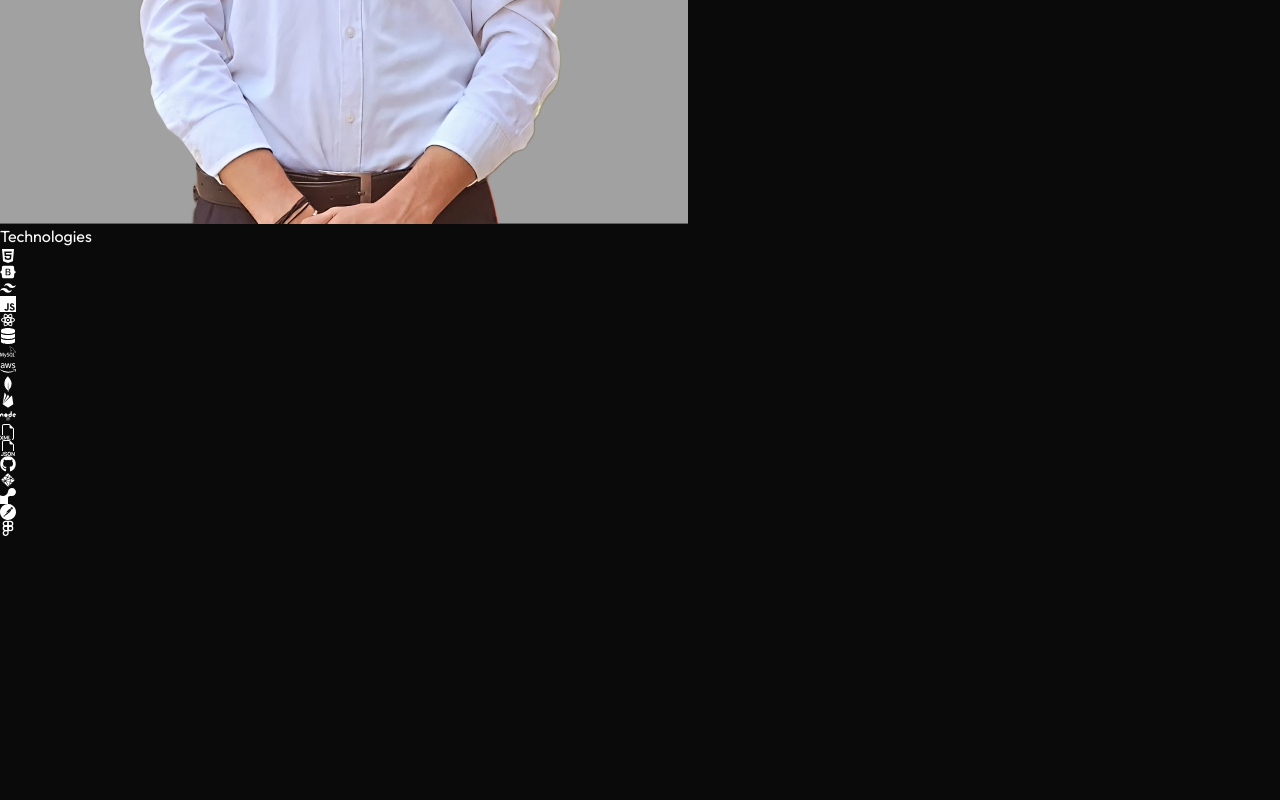
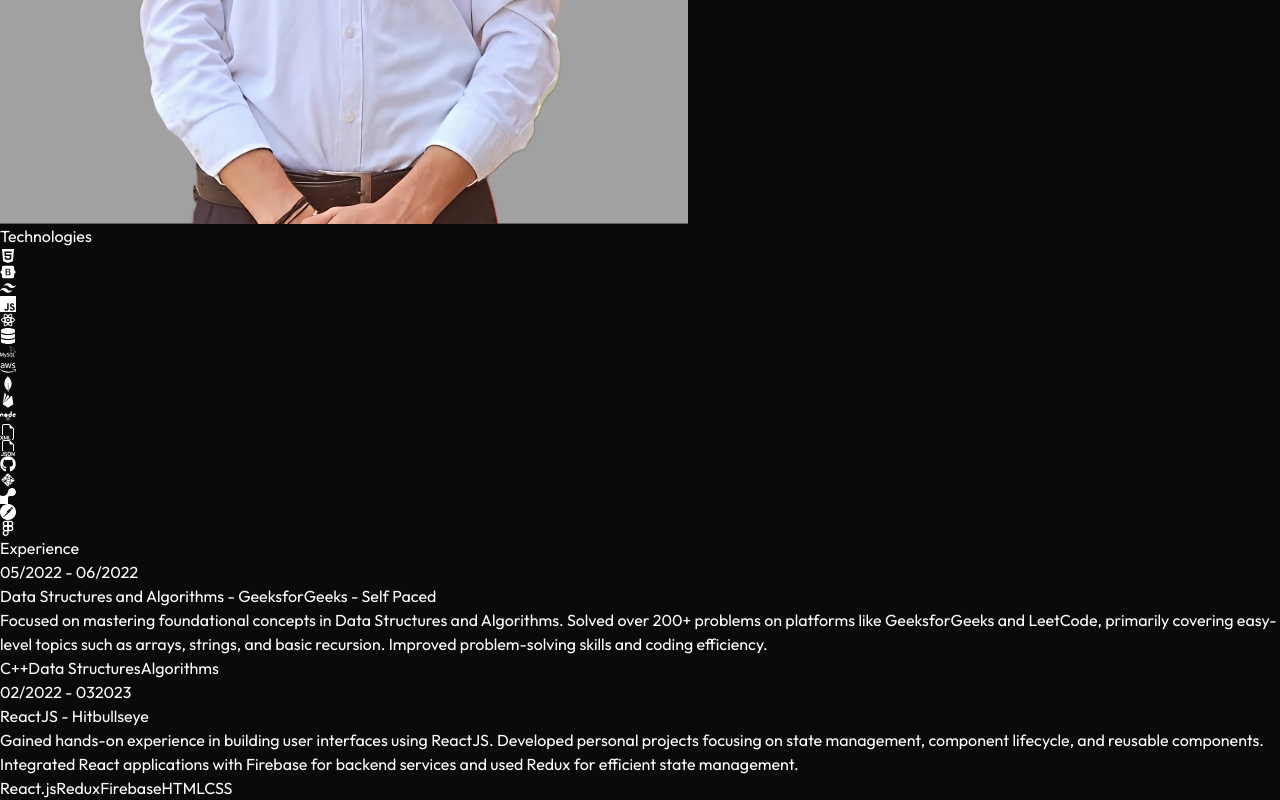
Before and after one commit to priyanshuuranjan/MyPortfolio, a React (Vite) app: page / in a window 1280 px wide. Shown: the part 729-1529 px from the top of the page. Before the commit the page ends 1265 px from the top, so only its background shows below. Built offline with nearby package versions, Linux system fonts and the light colour scheme.

Commit message:
Training

```diff
--- a/src/App.jsx
+++ b/src/App.jsx
@@ -1,6 +1,7 @@
 import Hero from "./Components/Pages/Hero";
 import Navbar from "./Components/Pages/Navbar";
 import Technologies from "./Components/Pages/Technologies";
+import Training from "./Components/Pages/Training";
 
 function App() {
   return (
@@ -14,6 +15,7 @@ function App() {
         <Navbar />
         <Hero/>
         <Technologies/>
+        <Training/>
       </div>
     </>
   );
--- a/src/Components/Pages/Training.jsx
+++ b/src/Components/Pages/Training.jsx
@@ -0,0 +1,37 @@
+import { TRAINING } from "../../constants";
+
+const Training = () => {
+  return (
+    <div className="border-b border-neutral-900 pb-4">
+      <h2 className="my-20 text-center text-4xl">Experience</h2>
+      <div>
+        {TRAINING.map((training, index) => (
+          <div key={index} className="mb-8 flex flex-wrap lg:justify-center">
+            <div className="w-full lg:w-1/4">
+              <p className="mb-2 text-sm text-neutral-400">{training.year}</p>
+            </div>
+            <div className="w-full max-w-xl lg:w-3/4">
+              <h6 className="mb-2 font-semibold">
+                {training.role} -{" "}
+                <span className="text-sm text-purple-100">
+                  {training.company}
+                </span>
+              </h6>
+              <p className="mb-4 text-neutral-400">{training.description}</p>
+              {training.technologies.map((tech, index) => (
+                <span
+                  key={index}
+                  className="mr-2 mt-4 rounded bg-neutral-900 px-2 py-1 text-sm font-medium text-purple-500"
+                >
+                  {tech}
+                </span>
+              ))}
+            </div>
+          </div>
+        ))}
+      </div>
+    </div>
+  );
+};
+
+export default Training;
--- a/src/constants/index.js
+++ b/src/constants/index.js
@@ -1,76 +1,20 @@
-import project1 from "../assets/projects/project-1.jpg";
-import project2 from "../assets/projects/project-2.jpg";
-import project3 from "../assets/projects/project-3.jpg";
-import project4 from "../assets/projects/project-4.jpg";
-
 export const HERO_CONTENT = `I possess a passion for Full Stack development and a range of technical skills including expertise in the MERN stack, HTML, CSS, JavaScript, and React. My knowledge also extends to DBMS and Computer Networks. My creative and innovative personality, coupled with a strong passion for self-learning, makes me an asset to any project or team.`;
 
 export const ABOUT_TEXT = `I am a dedicated and versatile full stack developer with a passion for creating efficient and user-friendly web applications. With 5 years of professional experience, I have worked with a variety of technologies, including React, Next.js, Node.js, MySQL, PostgreSQL, and MongoDB. My journey in web development began with a deep curiosity for how things work, and it has evolved into a career where I continuously strive to learn and adapt to new challenges. I thrive in collaborative environments and enjoy solving complex problems to deliver high-quality solutions. Outside of coding, I enjoy staying active, exploring new technologies, and contributing to open-source projects.`;
 
-export const EXPERIENCES = [
+export const TRAINING = [
   {
-    year: "2023 - Present",
-    role: "Senior Full Stack Developer",
-    company: "Google Inc.",
-    description: `Led a team in developing and maintaining web applications using JavaScript, React.js, and Node.js. Implemented RESTful APIs and integrated with MongoDB databases. Collaborated with stakeholders to define project requirements and timelines.`,
-    technologies: ["Javascript", "React.js", "Next.js", "mongoDB"],
+    year: "05/2022 - 06/2022",
+    role: "Data Structures and Algorithms",
+    company: "GeeksforGeeks - Self Paced",
+    description: `Focused on mastering foundational concepts in Data Structures and Algorithms. Solved over 200+ problems on platforms like GeeksforGeeks and LeetCode, primarily covering easy-level topics such as arrays, strings, and basic recursion. Improved problem-solving skills and coding efficiency.`,
+    technologies: ["C++", "Data Structures", "Algorithms"],
   },
   {
-    year: "2022 - 2023",
-    role: "Frontend Developer",
-    company: "Adobe",
-    description: `Designed and developed user interfaces for web applications using Next.js and React. Worked closely with backend developers to integrate frontend components with Node.js APIs. Implemented responsive designs and optimized frontend performance.`,
-    technologies: ["HTML", "CSS", "Vue.js", "mySQL"],
-  },
-  {
-    year: "2021 - 2022",
-    role: "Full Stack Developer",
-    company: "Facebook",
-    description: `Developed and maintained web applications using JavaScript, React.js, and Node.js. Designed and implemented RESTful APIs for data communication. Collaborated with cross-functional teams to deliver high-quality software products on schedule.`,
-    technologies: ["Python", "Svelte", "Three.js", "Postgres"],
-  },
-  {
-    year: "2020 - 2021",
-    role: "Software Engineer",
-    company: "Paypal",
-    description: `Contributed to the development of web applications using JavaScript, React.js, and Node.js. Managed databases and implemented data storage solutions using MongoDB. Worked closely with product managers to prioritize features and enhancements.`,
-    technologies: ["Ruby", "Rails", "PHP", "Sqlite"],
+    year: "02/2022 - 032023",
+    role: "ReactJS ",
+    company: "Hitbullseye",
+    description: `Gained hands-on experience in building user interfaces using ReactJS. Developed personal projects focusing on state management, component lifecycle, and reusable components. Integrated React applications with Firebase for backend services and used Redux for efficient state management.`,
+    technologies: ["React.js", "Redux", "Firebase", "HTML", "CSS"],
   },
 ];
-
-export const PROJECTS = [
-  {
-    title: "E-Commerce Website",
-    image: project1,
-    description:
-      "A fully functional e-commerce website with features like product listing, shopping cart, and user authentication.",
-    technologies: ["HTML", "CSS", "React", "Node.js", "MongoDB"],
-  },
-  {
-    title: "Task Management App",
-    image: project2,
-    description:
-      "An application for managing tasks and projects, with features such as task creation, assignment, and progress tracking.",
-    technologies: ["HTML", "CSS", "Angular", "Firebase"],
-  },
-  {
-    title: "Portfolio Website",
-    image: project3,
-    description:
-      "A personal portfolio website showcasing projects, skills, and contact information.",
-    technologies: ["HTML", "CSS", "React", "Bootstrap"],
-  },
-  {
-    title: "Blogging Platform",
-    image: project4,
-    description:
-      "A platform for creating and publishing blog posts, with features like rich text editing, commenting, and user profiles.",
-    technologies: ["HTML", "CSS", "Vue.js", "Express", "mySQL"],
-  },
-];
-
-export const CONTACT = {
-  address: "767 Fifth Avenue, New York, NY 10153 ",
-  phoneNo: "+12 4555 666 00 ",
-  email: "me@example.com",
-};
```
